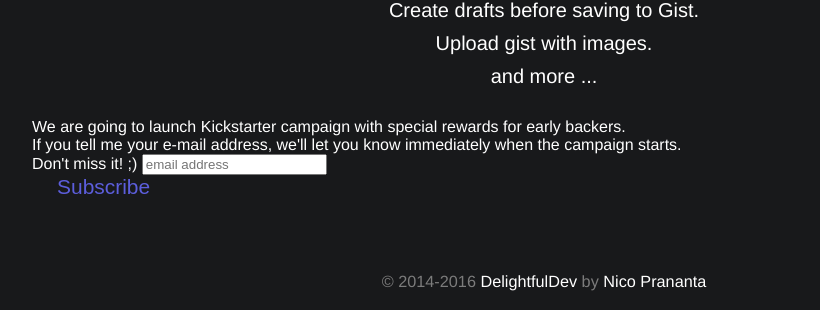
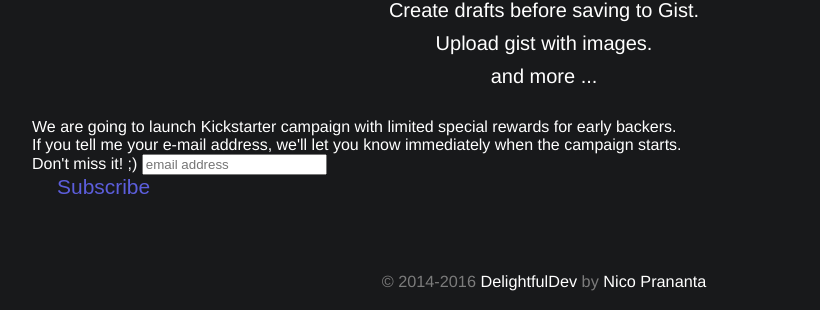
Before and after one commit to nicnocquee/delightfuldev-website, a Jekyll site: the page built from _posts/2016-05-06-protonnote.markdown, in a window 1280 px wide. Shown: the part 2110-2420 px from the top of the page, without its empty margins (96-916 px from the left). Built offline with Jekyll 4.4.1, drawn with Linux system fonts in a browser that asks for light colours; some web fonts are replaced; comment, search, counter and statistics services are not loaded.

Commit message:
update protonnote

```diff
--- a/_posts/2016-05-06-protonnote.markdown
+++ b/_posts/2016-05-06-protonnote.markdown
@@ -42,7 +42,7 @@ and more ...
 <div id="mc_embed_signup">
 <form action="//delightfuldev.us7.list-manage.com/subscribe/post?u=33d4fb5ed2eb9afc624fceef4&amp;id=8b32b37d65" method="post" id="mc-embedded-subscribe-form" name="mc-embedded-subscribe-form" class="validate" target="_blank" novalidate>
     <div id="mc_embed_signup_scroll">
-	<label for="mce-EMAIL">We are going to launch Kickstarter campaign with special rewards for early backers. <br/>If you tell me your e-mail address, we'll let you know immediately when the campaign starts. <br/>Don't miss it! ;)</label>
+	<label for="mce-EMAIL">We are going to launch Kickstarter campaign with limited special rewards for early backers. <br/>If you tell me your e-mail address, we'll let you know immediately when the campaign starts. <br/>Don't miss it! ;)</label>
 	<input type="email" value="" name="EMAIL" class="email" id="mce-EMAIL" placeholder="email address" required>
     <!-- real people should not fill this in and expect good things - do not remove this or risk form bot signups-->
     <div style="position: absolute; left: -5000px;" aria-hidden="true"><input type="text" name="b_33d4fb5ed2eb9afc624fceef4_8b32b37d65" tabindex="-1" value=""></div>
```
